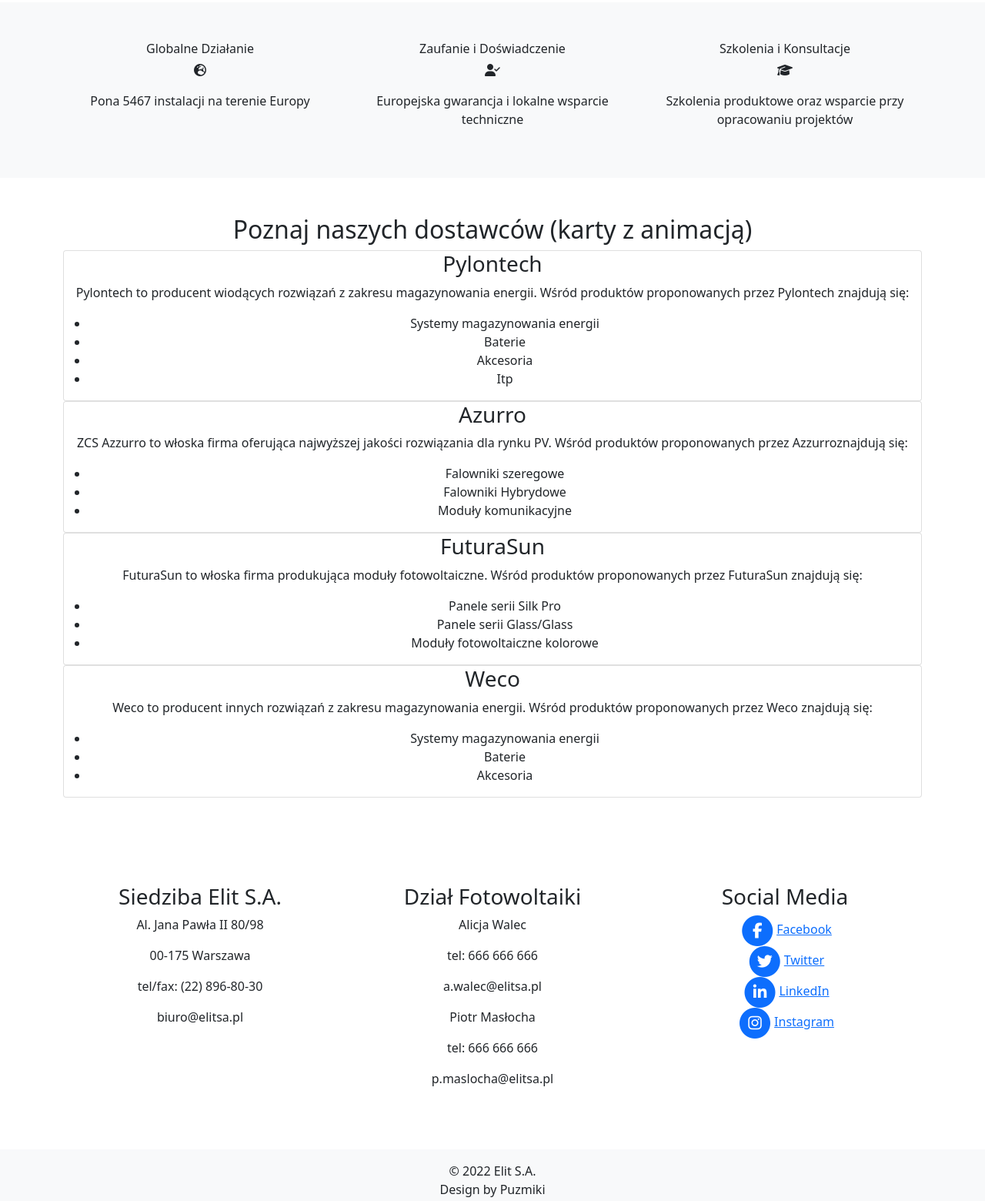
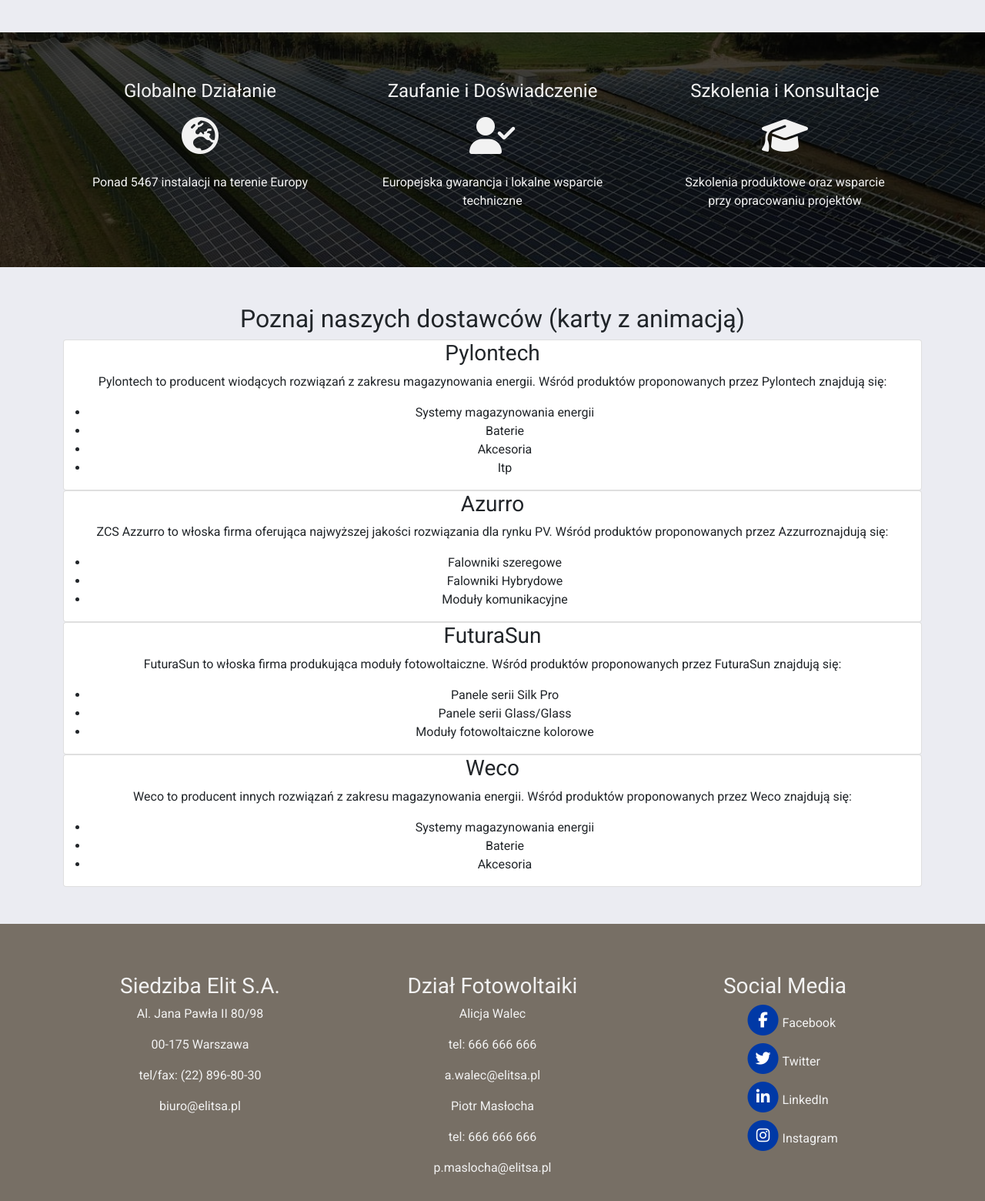
Before and after one commit to jarooooooo/greenelit, a plain HTML site: page index.html in a window 1280 px wide. Shown: the part 1058-2618 px from the top of the page at 77% size. Drawn offline with nearby package versions, Linux system fonts and the light colour scheme.

Commit message:
icons/contact

```diff
--- a/index.html
+++ b/index.html
@@ -7,22 +7,24 @@
     <meta name="viewport" content="width=device-width, initial-scale=1.0">
     <link href="https://cdn.jsdelivr.net/npm/bootstrap@5.1.3/dist/css/bootstrap.min.css" rel="stylesheet"
         integrity="sha384-1BmE4kWBq78iYhFldvKuhfTAU6auU8tT94WrHftjDbrCEXSU1oBoqyl2QvZ6jIW3" crossorigin="anonymous">
+    <script src="https://kit.fontawesome.com/6631cbb7bd.js" crossorigin="anonymous"></script>
+    <link rel="preconnect" href="https://fonts.googleapis.com">
+    <link rel="preconnect" href="https://fonts.gstatic.com" crossorigin>
+    <link
+        href="https://fonts.googleapis.com/css2?family=Montserrat:wght@400;700&family=Roboto+Condensed:wght@400;700&family=Roboto:wght@300;400;700&display=swap"
+        rel="stylesheet">
+    <title>Green Elit</title>
     <link rel="stylesheet" href="./css/main.css">
-    <script src="https://kit.fontawesome.com/6631cbb7bd.js" crossorigin="anonymous"></script>
-    <title>Green Elit</title>
 </head>
 
-<body>
-
-    </head>
 
 <body>
     <nav class="navbar navbar-expand-lg navbar-light bg-light">
         <div class="container">
             <a class="navbar-brand" href="#"><img src="./img/logo175.png" alt="Green Elit"></a>
             <button class="navbar-toggler" type="button" data-bs-toggle="collapse"
-                    data-bs-target="#navbarSupportedContent" aria-controls="navbarSupportedContent"
-                    aria-expanded="false" aria-label="Toggle navigation">
+                data-bs-target="#navbarSupportedContent" aria-controls="navbarSupportedContent" aria-expanded="false"
+                aria-label="Toggle navigation">
                 <span class="navbar-toggler-icon"></span>
             </button>
             <div class="collapse navbar-collapse" id="navbarSupportedContent">
@@ -64,6 +66,10 @@
         </div>
     </nav>
     <header>
+<p class="text-center">Tu w header nad karuzelą warto chyba coś wstawić bo hero image przy tych ikonkach "GLobalne działanie Zaufanie.... źle wygląda tak samotnie</p>
+    </header>
+    <main>
+        <section id="carousel">
             <div class="container">
                 <div id="carouselExampleCaptions" class="carousel slide" data-bs-ride="carousel">
                     <div class="carousel-indicators">
@@ -110,8 +116,7 @@
                 </div>
             </div>
             </div>
-        </header>
-        <main>
+        </section>
         <section id='cards' class="top-cards py-5">
             <div class="container">
                 <div class="card-group">
@@ -156,29 +161,31 @@
                 </div>
             </div>
         </section>
-            <section id="aboutus" class="aboutus bg-light py-5">
+        <section id="aboutus" class="aboutus-hero bg-light py-5">
+            <div class="aboutus-shadow"></div>
             <div class="container">
                 <div class="row">
                     <div class="col-lg-4 text-center aboutus-hero-item">
-                            <p class="aboutus-hero-title mb-1">Globalne Działanie</p>
+                        <p class="aboutus-hero-title mb-3">Globalne Działanie</p>
                         <p><i class="fas fa-globe-europe"></i></p>
-                            <p class="aboutus-hero-text">Pona 5467 instalacji na terenie Europy</p>
+                        <p class="aboutus-hero-text mt-4">Ponad 5467 instalacji na terenie Europy</p>
                     </div>
                     <div class="col-lg-4 text-center aboutus-hero-item">
-                            <p class="aboutus-hero-title mb-1">Zaufanie i Doświadczenie</p>
+                        <p class="aboutus-hero-title mb-3">Zaufanie i Doświadczenie</p>
                         <p><i class="fas fa-user-check"></i></p>
-                            <p class="aboutus-hero-text">Europejska gwarancja i lokalne wsparcie techniczne</p>
+                        <p class="aboutus-hero-text mt-4">Europejska gwarancja i lokalne wsparcie techniczne</p>
                     </div>
                     <div class="col-lg-4 text-center aboutus-hero-item">
-                            <p class="aboutus-hero-title mb-1">Szkolenia i Konsultacje</p>
+                        <p class="aboutus-hero-title mb-3">Szkolenia i Konsultacje</p>
                         <p><i class="fas fa-graduation-cap"></i></p>
-                            <p class="aboutus-hero-text">Szkolenia produktowe oraz wsparcie przy opracowaniu projektów
+                        <p class="aboutus-hero-text mt-4">Szkolenia produktowe oraz wsparcie </br>przy opracowaniu
+                            projektów
                         </p>
                     </div>
                 </div>
             </div>
         </section>
-            <section id="suppliers" class="py-5">
+        <section id="suppliers" class="suppliers py-5">
             <div class="container text-center">
                 <h2>Poznaj naszych dostawców (karty z animacją)</h2>
                 <div class="cards-set">
@@ -252,10 +259,10 @@
                         <h3>Dział Fotowoltaiki</h3>
                         <p>Alicja Walec</p>
                         <p>tel: 666 666 666</p>
-                            <p>a.walec@elitsa.pl</p>
+                        <p><a href="a.walec@elitsa.pl">a.walec@elitsa.pl</a></p>
                         <p>Piotr Masłocha</p>
                         <p>tel: 666 666 666</p>
-                            <p>p.maslocha@elitsa.pl</p>
+                        <p><a href="p.maslocha@elitsa.pl">p.maslocha@elitsa.pl</a></p>
                     </div>
                     <div class="col-sm-6 col-lg-4 contact-item">
                         <h3>Social Media</h3>
@@ -291,7 +298,8 @@
         </section>
     </main>
     <footer class="bg-light text-dark py-3 text-center footer">
-        <p class="mb-0">&copy; 2022 Elit S.A.</p><p>Design by Puzmiki</p>
+        <p class="mb-0">&copy; 2022 Elit S.A.</p>
+        <p>Design by Puzmiki</p>
     </footer>
 
 
--- a/sass/main.scss
+++ b/sass/main.scss
@@ -7,6 +7,12 @@
     box-sizing: border-box;
     margin: 0;
     padding: 0;
+}
+
+body {
+    position: relative;
+    font-family: 'Roboto', sans-serif;
+    background-color: $bg-color;
 }
 
 
@@ -20,7 +26,7 @@
 
 .aboutus-hero {
     position: relative;
-    background-image: url('../img/slider/pv2_1200.jpg');
+    background-image: url('../img/slider/pv3_1200.jpg');
     background-position: center;
     background-size: cover;
     color: $light-gray;
@@ -39,7 +45,7 @@
         margin: 10px 0;
 
         i {
-            font-size: 36px;
+            font-size: 48px;
         }
 
         .aboutus-hero-title {
@@ -184,85 +190,63 @@
 
 
 
-// body {
-//     position: relative;
-//     font-family: 'Roboto', sans-serif;
-//     background-color: $bg-color;
 
 
-// }
+.contact {
+    background-color: $dark-gray;
+    color: $light-gray;
 
-// .navbar {
-//     background-color: $light-gray;
-//     text-transform: uppercase;
-//     opacity: 0.8;
-//     height: 60px;
+    a {
+        span {
+            margin-bottom: 10px;
+        }
 
-//     .nav-link {
-//         height: 60px;
-//         padding-top: 18px;
-//         width: 120px;
-//         text-align: center;
-//         color: $main-blue;
-//         transition: .3s;
-//     }
+        text-decoration: none;
+        color: $light-gray;
+        transition: .3s;
+    }
 
-//     .nav-link:hover {
-//         background-color: #fff;
-//         color: $dark-gray;
-//     }
+    a:hover {
+        color: $main-blue;
+    }
 
-//     .navbar-brand {
-//         text-transform: capitalize;
-//         font-size: 36px;
-//         font-weight: bold;
-//         color: $main-blue;
-//     }
-// }
+    .contact-item {
+
+        h3 {
+            text-transform: capitalize;
+        }
 
 
+        .fa-circle {
+            color: $main-blue;
+        }
 
-// .contact {
-//     background-color: $dark-gray;
-//     color: $light-gray;
+        .social-media {
+            padding-left: 50%;
+            transform: translateX(-15%);
+            text-align: left;
 
-//     .contact-item {
+            // a {
+            //     span {
+            //         margin-bottom: 10px;
+            //     }
 
-//         h3 {
-//             text-transform: capitalize;
-//         }
+            //     text-decoration: none;
+            //     color: $light-gray;
+            //     transition: .3s;
+            // }
 
+            // a:hover {
+            //     color: $main-blue;
+            // }
+        }
+    }
+}
 
-//         .fa-circle {
-//             color: $main-blue;
-//         }
+.footer {
+    height: 75px;
 
-//         .social-media {
-//             padding-left: 50%;
-//             transform: translateX(-15%);
-//             text-align: left;
-
-//             a {
-//                 span {
-//                     margin-bottom: 10px;
-//                 }
-
-//                 text-decoration: none;
-//                 color: $light-gray;
-//                 transition: .3s;
-//             }
-
-//             a:hover {
-//                 color: $main-blue;
-//             }
-//         }
-//     }
-// }
-
-// .footer {
-//     height: 60px;
-
-//     p {
-//         color: $dark-gray;
-//     }
-// }
+    p {
+        color: $dark-gray;
+    }
+}
```
Also changed, not shown: css/main.css, 1 other file. Lines whose indentation alone changed are shown as unchanged.
